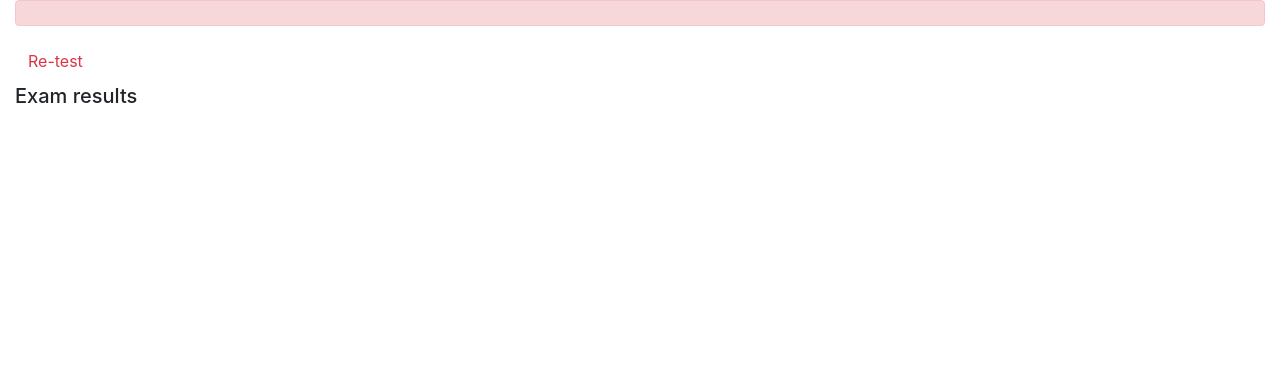
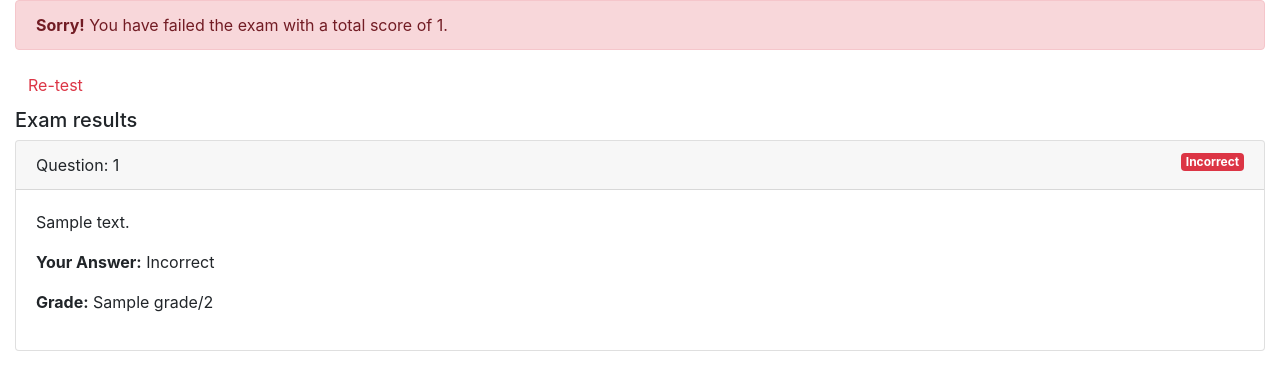
Before and after one commit to PabloALencinas/final-cloud-app-with-database, a Django app: template onlinecourse/templates/onlinecourse/exam_result_bootstrap.html in a window 1280 px wide. Shown: the part 56-446 px from the top of the page. Run offline with Django 3.2, Linux system fonts and the light colour scheme; data comes from the database, SQL or seed files in the repository; tables that the repository leaves empty hold one stand-in row (values such as "Sample post"); the template is opened without the code that fills it: values that come from a table or form of the project are taken from there, most other values are stand-ins (such as "Sample title", 1, 10 or a date in 2020); some libraries are stand-ins or nearby versions.

Commit message:
Adding submit view, extractanswer view, show exam view, calculating total score and updating the html file for exam result

```diff
--- a/onlinecourse/templates/onlinecourse/exam_result_bootstrap.html
+++ b/onlinecourse/templates/onlinecourse/exam_result_bootstrap.html
@@ -36,19 +36,38 @@
 </nav>
 
 <div class="container-fluid">
-    {% if grade > 80 %}
+    {% if passed_exam %}
     <div class="alert alert-success">
-       <!--HINT Display passed info -->
+        <strong>Congratulations!</strong> You have passed the exam with a total score of {{ total_score }}.
     </div>
     {% else %}
     <div class="alert alert-danger">
-            <!--HINT Display failed info -->
+        <strong>Sorry!</strong> You have failed the exam with a total score of {{ total_score }}.
     </div>
     <a class="btn btn-link text-danger" href="{% url 'onlinecourse:course_details' course.id %}">Re-test</a>
     {% endif %}
+
     <div class="card-columns-vertical mt-1">
         <h5 class="">Exam results</h5>
-            <!--HINT Display exam results-->
+
+        <!-- Display exam results for each question -->
+        {% for result in question_results %}
+        <div class="card mt-1">
+            <div class="card-header">
+                Question: {{ forloop.counter }}
+                {% if result.is_correct %}
+                <span class="badge badge-success float-right">Correct</span>
+                {% else %}
+                <span class="badge badge-danger float-right">Incorrect</span>
+                {% endif %}
+            </div>
+            <div class="card-body">
+                <p>{{ result.question_text }}</p>
+                <p><strong>Your Answer:</strong> {% if result.is_correct %}N/A{% else %}Incorrect{% endif %}</p>
+                <p><strong>Grade:</strong> {{ result.grade }}/{{ course.question_set.all|length }}</p>
+            </div>
+        </div>
+        {% endfor %}
     </div>
 </div>
 </body>
--- a/onlinecourse/urls.py
+++ b/onlinecourse/urls.py
@@ -17,8 +17,10 @@ urlpatterns = [
     # ex: /enroll/5/
     path('<int:course_id>/enroll/', views.enroll, name='enroll'),
 
-    # <HINT> Create a route for submit view
+    # Adding a route for submitting the exam
+    path('<int:course_id>/submit/', views.submit, name='submit'),
 
-    # <HINT> Create a route for show_exam_result view
+    # Show exam results with course ID and submission ID as parameters
+    path('course/<int:course_id>/submission/<int:submission_id>/result/', views.show_exam_result, name='show_exam_result'),
 
  ] + static(settings.MEDIA_URL, document_root=settings.MEDIA_ROOT)
```
Also changed, not shown: onlinecourse/views.py (+93 -11 lines). Lines whose indentation alone changed are shown as unchanged.
